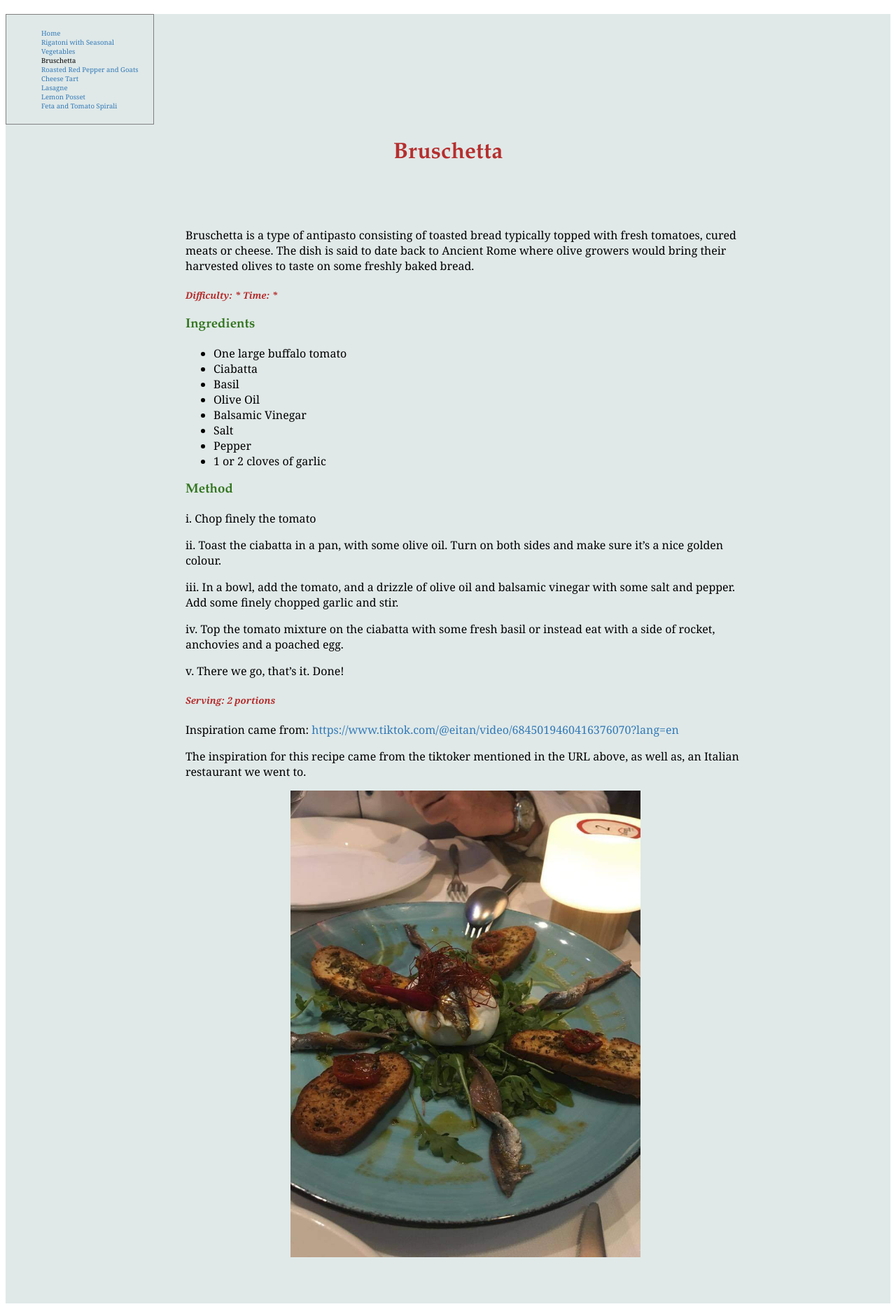
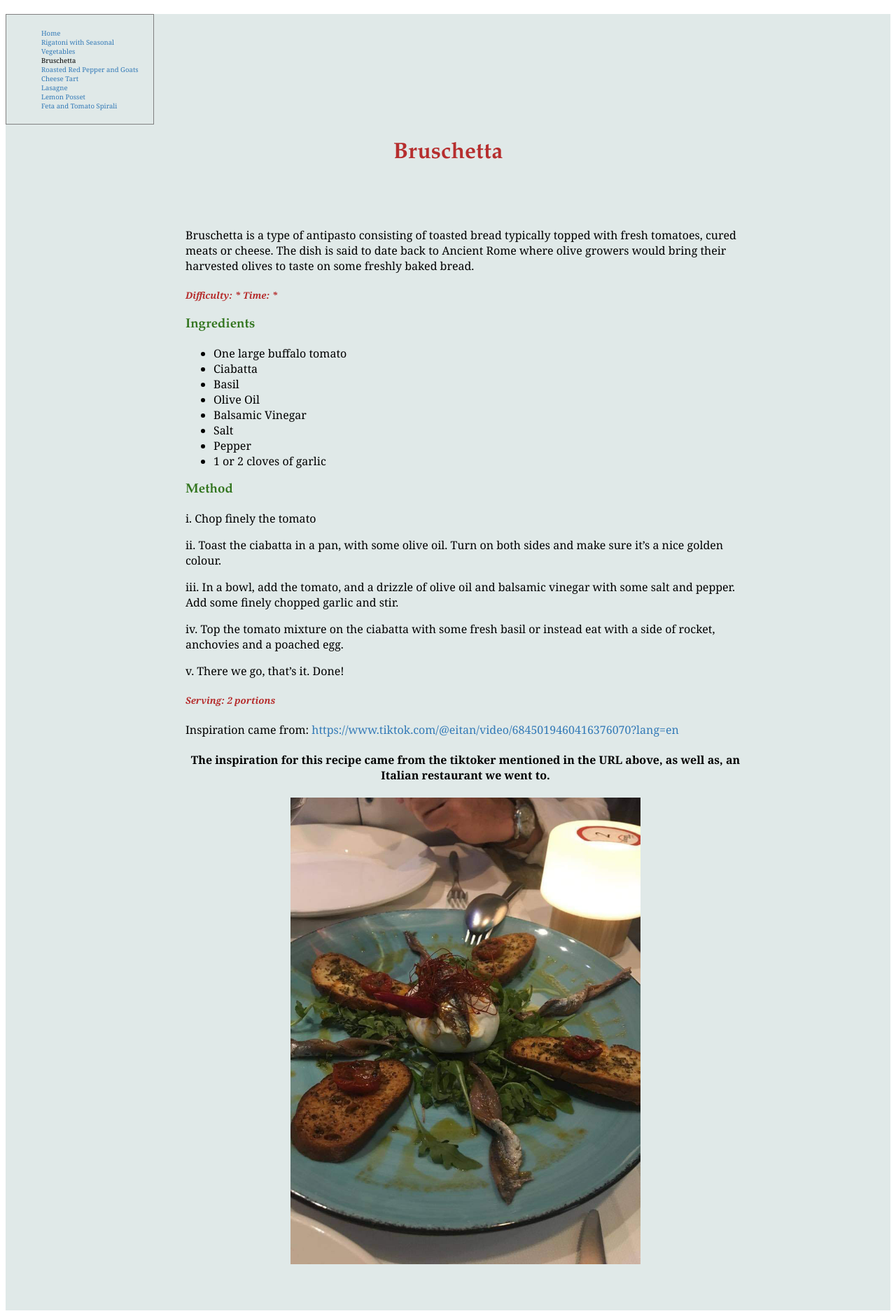
Before and after one commit to Hol1999/Hollyrecipewebsite, a Jekyll site: the page built from _recipes/recipe6.md, in a window 1280 px wide. Shown: the whole page at 70% size. Built offline with Jekyll 4.4.1, drawn with Linux system fonts in a browser that asks for light colours.

```diff
--- a/_recipes/recipe6.md
+++ b/_recipes/recipe6.md
@@ -40,6 +40,6 @@ v. There we go, that's it. Done!
 
 Inspiration came from: <https://www.tiktok.com/@eitan/video/6845019460416376070?lang=en>
 
-The inspiration for this recipe came from the tiktoker mentioned in the URL above, as well as, an Italian restaurant we went to.
+#### The inspiration for this recipe came from the tiktoker mentioned in the URL above, as well as, an Italian restaurant we went to.
 
 ![Two slices of Bruschetta : fresh tomato mix on toasted Ciabatta](../uploads/brushetta.jpg "Bruschetta")
```
